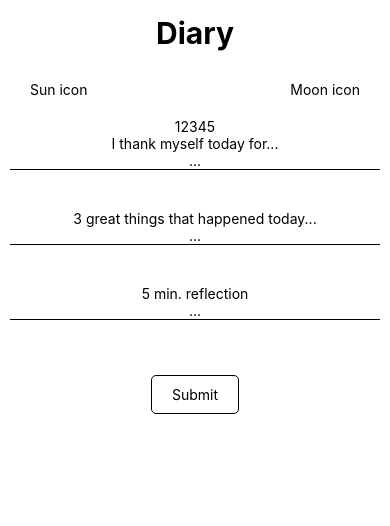
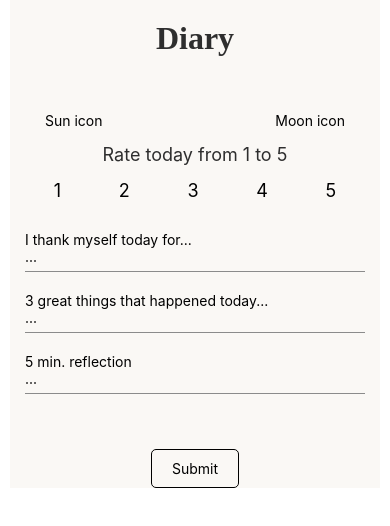
Before and after one commit to AissaRouk/Journaly, a React Native app: screen / in a window 390 px wide. Shown: the top 526 px of the page. Built offline with nearby package versions, Linux system fonts and the light colour scheme; no server answers.

Commit message:
added styling for the whole page to look like a journal

```diff
--- a/App.tsx
+++ b/App.tsx
@@ -144,10 +144,29 @@ function App(): React.JSX.Element {
   const NigthInputs: React.FC = () => {
     return (
       <>
-        <ScrollView horizontal>
+        <Text
+          style={[{textAlign: 'center', marginBottom: 15}, styles.ratingText]}>
+          Rate today from 1 to 5
+        </Text>
+        <ScrollView
+          horizontal
+          contentContainerStyle={{
+            flexDirection: 'row',
+            justifyContent: 'space-around',
+            alignItems: 'center',
+            width: '100%', // Ensures full width for proper centering
+            marginBottom: 30,
+          }}>
           {/* counter for rating your day */}
           {counter.map((item, key) => (
-            <Text key={key} style={{color: 'black'}}>
+            <Text
+              key={key}
+              style={{
+                color: 'black',
+                textAlign: 'center',
+                fontSize: 18,
+                marginHorizontal: 10,
+              }}>
               {item}
             </Text>
           ))}
@@ -172,7 +191,7 @@ function App(): React.JSX.Element {
   };
 
   return (
-    <View style={{marginHorizontal: 10}}>
+    <View style={{marginHorizontal: 10, backgroundColor: '#FAF8F5'}}>
       <Text style={styles.title}>Diary</Text>
 
       {/* Day journaling */}
@@ -246,52 +265,94 @@ function App(): React.JSX.Element {
 
 const styles = StyleSheet.create({
   title: {
-    fontSize: 30,
+    fontSize: 32,
     fontWeight: 'bold',
-    marginVertical: 15,
     textAlign: 'center',
+    marginVertical: 20,
+    fontFamily: 'serif',
+    color: '#2E2E2E',
   },
   contentView: {
     marginVertical: 15,
-    justifyContent: 'center',
-    alignItems: 'center',
+    paddingHorizontal: 15,
+    backgroundColor: '#FAF8F5',
+
+    paddingVertical: 20,
   },
   switchStyle: {
+    flexDirection: 'row',
+    justifyContent: 'space-between',
     alignItems: 'center',
-    justifyContent: 'space-between',
-    flexDirection: 'row',
-    width: '100%',
-    marginBottom: 20,
     paddingHorizontal: 20,
+    marginBottom: 15,
   },
   inputText: {
     width: '100%',
     borderBottomWidth: 1,
-    textAlign: 'center',
-    marginBottom: 40,
+    borderColor: '#8B8B8B',
+    textAlign: 'left',
+    fontSize: 16,
+    paddingBottom: 5,
+    marginBottom: 20,
+    fontFamily: 'serif',
+    color: '#2E2E2E',
   },
   quote: {
     fontSize: 18,
     fontWeight: 'bold',
+    fontStyle: 'italic',
     textAlign: 'center',
+    color: '#4F4F4F',
+    marginVertical: 10,
+  },
+  ratingContainer: {
+    flexDirection: 'row',
+    justifyContent: 'center',
+    marginVertical: 10,
+  },
+  ratingText: {
+    fontSize: 18,
+    marginHorizontal: 5,
+    color: '#2E2E2E',
   },
   modalOverlay: {
     flex: 1,
+    backgroundColor: 'rgba(0,0,0,0.5)',
     justifyContent: 'center',
     alignItems: 'center',
-    backgroundColor: 'rgba(0, 0, 0, 0.5)', // Semi-transparent background
   },
   modalContent: {
-    backgroundColor: 'white',
+    backgroundColor: '#FFF',
+    padding: 20,
     borderRadius: 10,
-    justifyContent: 'center',
     alignItems: 'center',
-    padding: 20,
-    marginHorizontal: 20,
+    width: '80%',
   },
   modalText: {
+    fontSize: 18,
     textAlign: 'center',
-    fontSize: 16,
+    fontWeight: 'bold',
+    color: '#4F4F4F',
+  },
+  submitButton: {
+    backgroundColor: '#E3D5C9',
+    paddingVertical: 12,
+    paddingHorizontal: 25,
+    borderRadius: 10,
+    borderWidth: 1,
+    borderColor: '#C2B8A3',
+    shadowColor: '#000',
+    shadowOffset: {width: 0, height: 3},
+    shadowOpacity: 0.1,
+    shadowRadius: 5,
+    elevation: 2,
+    marginTop: 20,
+  },
+  submitButtonText: {
+    fontSize: 18,
+    fontWeight: 'bold',
+    textAlign: 'center',
+    color: '#2E2E2E',
   },
 });
 
```
